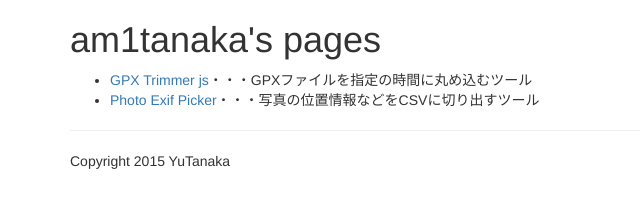
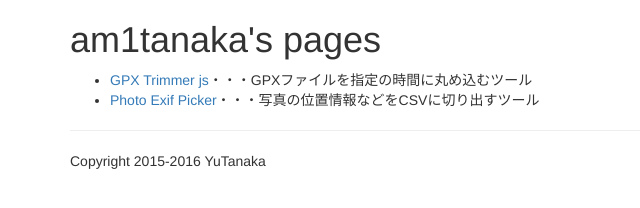
Before and after one commit to am1tanaka/am1tanaka.github.io, a plain HTML site: page index.html in a window 1280 px wide. Shown: the full height of the page, 0-640 px from the left. Drawn offline with nearby package versions, Linux system fonts and the light colour scheme.

```diff
--- a/index.html
+++ b/index.html
@@ -18,7 +18,7 @@
       <li><a href="./exifpic/index.html">Photo Exif Picker</a>・・・写真の位置情報などをCSVに切り出すツール</li>
     </ul>
     <hr />
-    <div class="copyright">Copyright 2015 YuTanaka</div>
+    <div class="copyright">Copyright 2015-2016 YuTanaka</div>
   </div>
 </body>
 </html>
```
